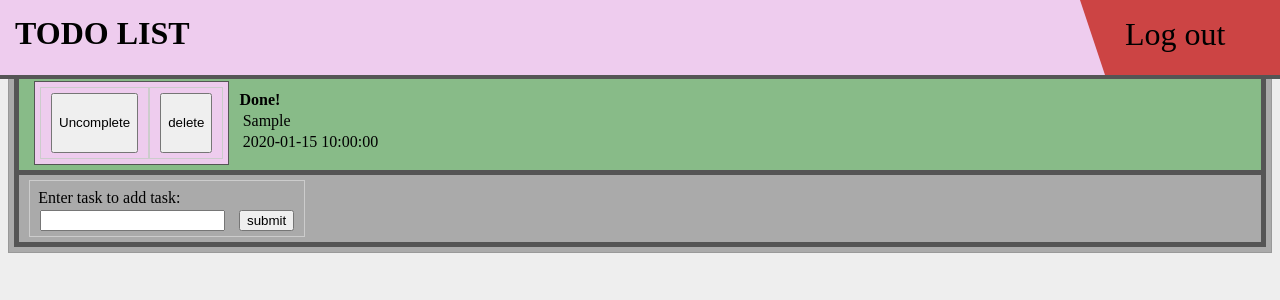
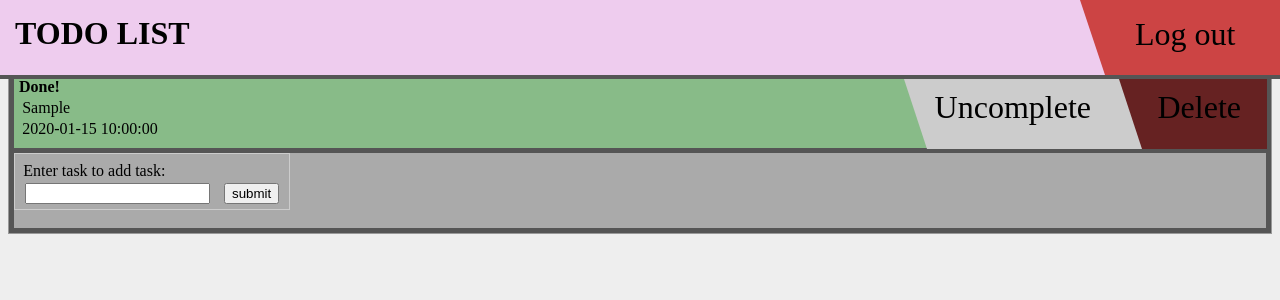
Before and after one commit to D1M0H41K/Flask_server, a Flask app: page /todo in a window 1280 px wide. Shown: the top 300 px of the page. Run offline with Flask 2, Linux system fonts and the light colour scheme; a user stored in the database is signed in; tables that the repository leaves empty hold one stand-in row (values such as "Sample post"); parts of the project's set-up code (start-up, migrations or seed data) failed here and were passed over.

Commit message:
Todo task button update

```diff
--- a/todo/static/main.css
+++ b/todo/static/main.css
@@ -1,10 +1,10 @@
 html {
     background-color: #eee;
-    min-width: 600px;
+    min-width: 700px;
 }
 
 div {
-    padding: 5px;
+    padding: 0;
 }
 
 p {
@@ -13,7 +13,7 @@ p {
 
 div.outer {
     position: relative;
-    top: 62px;
+    top: 64px;
 }
 
 div.header {
@@ -24,6 +24,7 @@ div.header {
     padding: 0;
     background-color: #ece;
     border-bottom: 4px solid #555;
+    z-index: 1000;
 }
 
 div.outer {
@@ -62,10 +63,9 @@ input {
 }
 
 div.object-holder {
+    min-height: 75px;
     display: flex;
     overflow: hidden;
-    padding-left: 10px;
-    padding-bottom: 5px;
     border-left: 5px solid #555;
     border-bottom: 5px solid #555;
     border-right: 5px solid #555;
@@ -110,6 +110,34 @@ input.logout {
     margin: 0;
 }
 
+input.complete {
+    position: absolute;
+    border: 0;
+    border-left: 25px solid transparent;
+    border-top: 76px solid #ccc;
+    background-color: inherit;
+    width: 240px;
+    height: 25px;
+    padding: 0;
+    margin: 0;
+    right: 129px;
+    z-index: 1;
+}
+
+input.delete {
+    position: absolute;
+    border: 0;
+    border-left: 25px solid transparent;
+    border-top: 76px solid #622;
+    background-color: inherit;
+    width: 150px;
+    height: 25px;
+    margin: 0 0 0 0;
+    right: 4px;
+    z-index: 1;
+    padding: 0;
+}
+
 form.clean {
     padding: 0;
     border: 0;
@@ -119,7 +147,32 @@ p.logout {
     pointer-events: none;
     user-select: none;
     margin-top: 0.5em;
-    margin-left: 45px;
+    margin-left: 55px;
     font-size: 2em;
     position: fixed;
 }
+
+p.delete {
+    pointer-events: none;
+    user-select: none;
+    margin: 0.5em 0 0 0;
+    font-size: 2em;
+    right: 30px;
+    position: absolute;
+    z-index: 2;
+}
+
+p.complete {
+    pointer-events: none;
+    user-select: none;
+    margin: 0.5em 0 0 0;
+    right: 180px;
+    font-size: 2em;
+    position: absolute;
+    z-index: 2;
+}
+
+div.object {
+    padding: 5px 0 0 5px;
+    width: 300px;
+}
--- a/todo/templates/todo.html
+++ b/todo/templates/todo.html
@@ -23,15 +23,6 @@
     {% for todo in todo_list %}
     <div class="object-holder {% if not todo.integrated %}not {% endif %}integrated">
 
-        <div class="object-left">
-            <form action="todo/{{ todo.id }}/update" method="post">
-                <input type="submit" name="done" value="{% if todo.done %}Uncomplete{% else %}Complete{% endif %}">
-            </form>
-
-            <form action="todo/{{ todo.id }}/delete" method="post">
-                <input type="submit" name="delete" value="delete">
-            </form>
-        </div>
 
         <div class="object">
         <div {% if todo.integrated %} class="green" {% endif %}>
@@ -40,6 +31,16 @@
             <p>{{ todo.date }}</p>
         </div>
         </div>
+
+            <form class="clean" action="todo/{{ todo.id }}/update" method="post">
+                <input class="complete" type="submit" name="done" value="{% if todo.done %}Uncomplete{% else %}Complete{% endif %}">
+                <p class="complete">{% if todo.done %}Uncomplete{% else %}Complete{% endif %}</p>
+            </form>
+
+            <form class="clean" action="todo/{{ todo.id }}/delete" method="post">
+                <input class="delete" type="submit" name="delete" value="delete">
+                <p class="delete">Delete</p>
+            </form>
 
     </div>
     {% endfor %}
```
